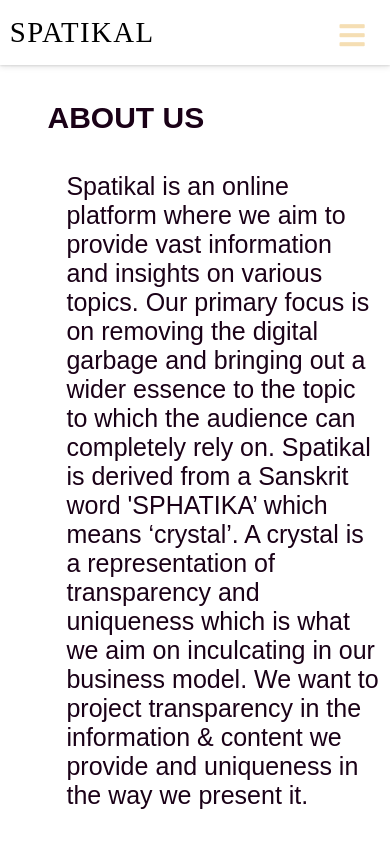
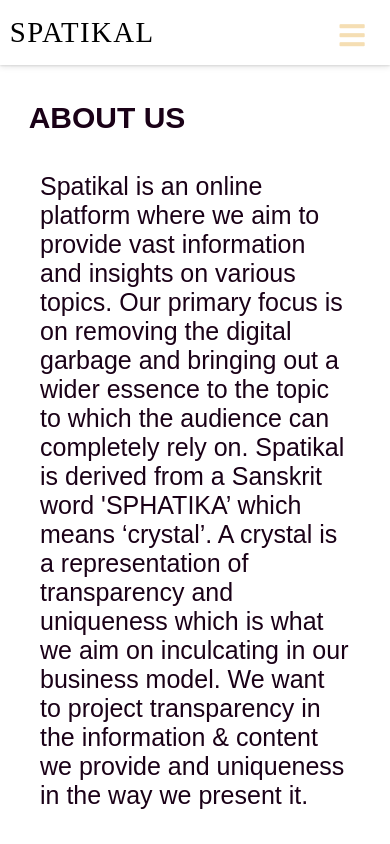
Before and after one commit to siddharthpatra/Spatikal, a React app: page /about in a window 390 px wide. Shown: the top 844 px of the page. Built offline with nearby package versions, Linux system fonts and the light colour scheme; no server answers; a web font is replaced by a local one.

Commit message:
About Us Fixed

```diff
--- a/src/resources/css/about.css
+++ b/src/resources/css/about.css
@@ -1,12 +1,13 @@
 .aboutTitle{
     font-weight: bold;
     text-align: left;
-    padding-left: 10mm;
+    padding-left: 5mm;
     font-size: 30px;
 }
 
 .aboutContent{
     font-size: 25px;
     text-align: left;
-    padding-left: 15mm;
+    padding-left: 8mm;
+    padding-right: 8mm;
 }
--- a/src/resources/css/mobile.css
+++ b/src/resources/css/mobile.css
@@ -56,12 +56,7 @@
   .sectionTitle {
     font-size: 18px;
   }
-  .aboutContent{
-    padding-left: 0mm;
-  }
-  .aboutTitle{
-    padding-left: 0mm;
-  }
+
 }
 @media only screen and (max-width: 800px) and (min-width: 601px) {
   .pages .tabOnly {
```
